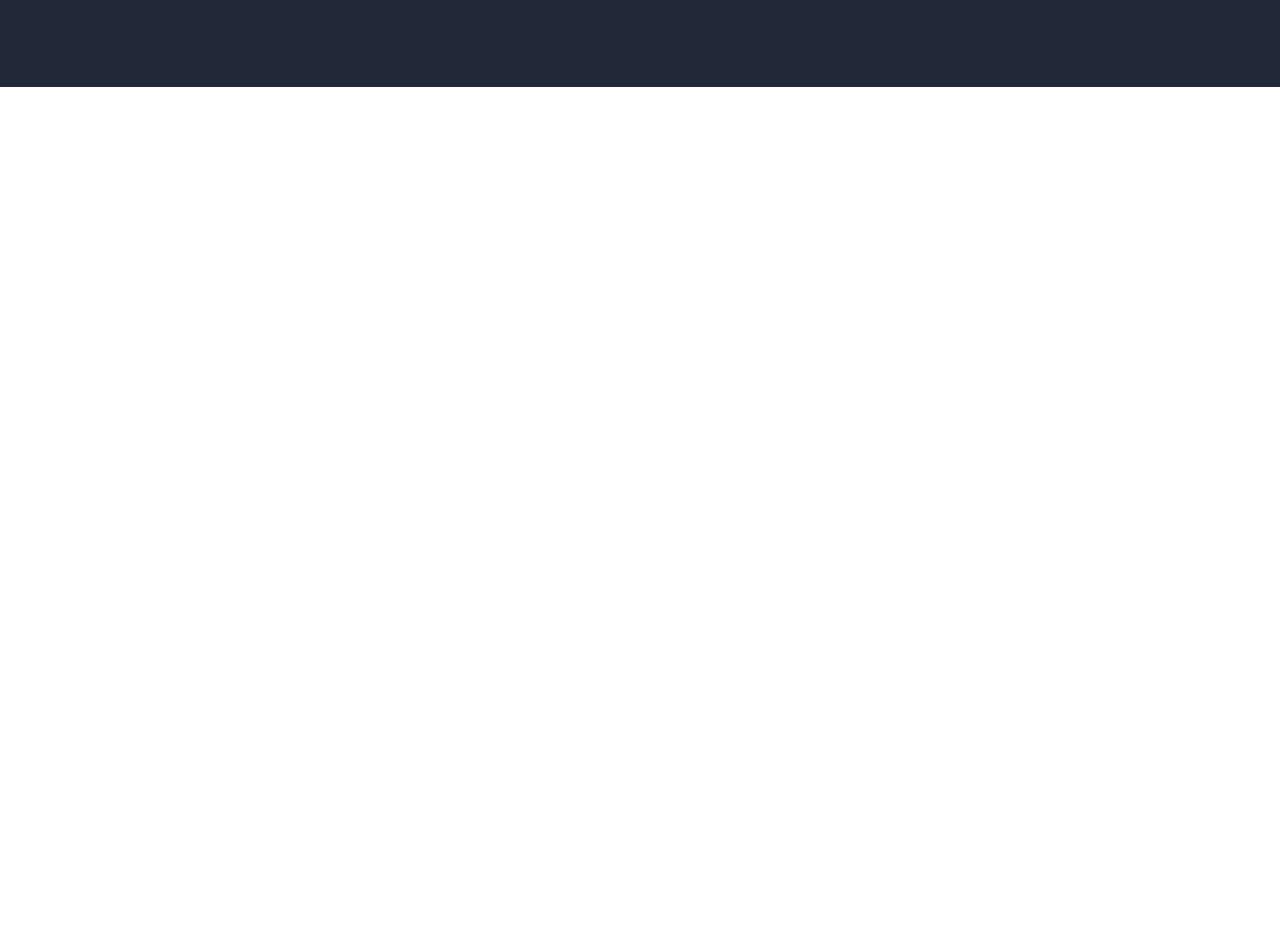
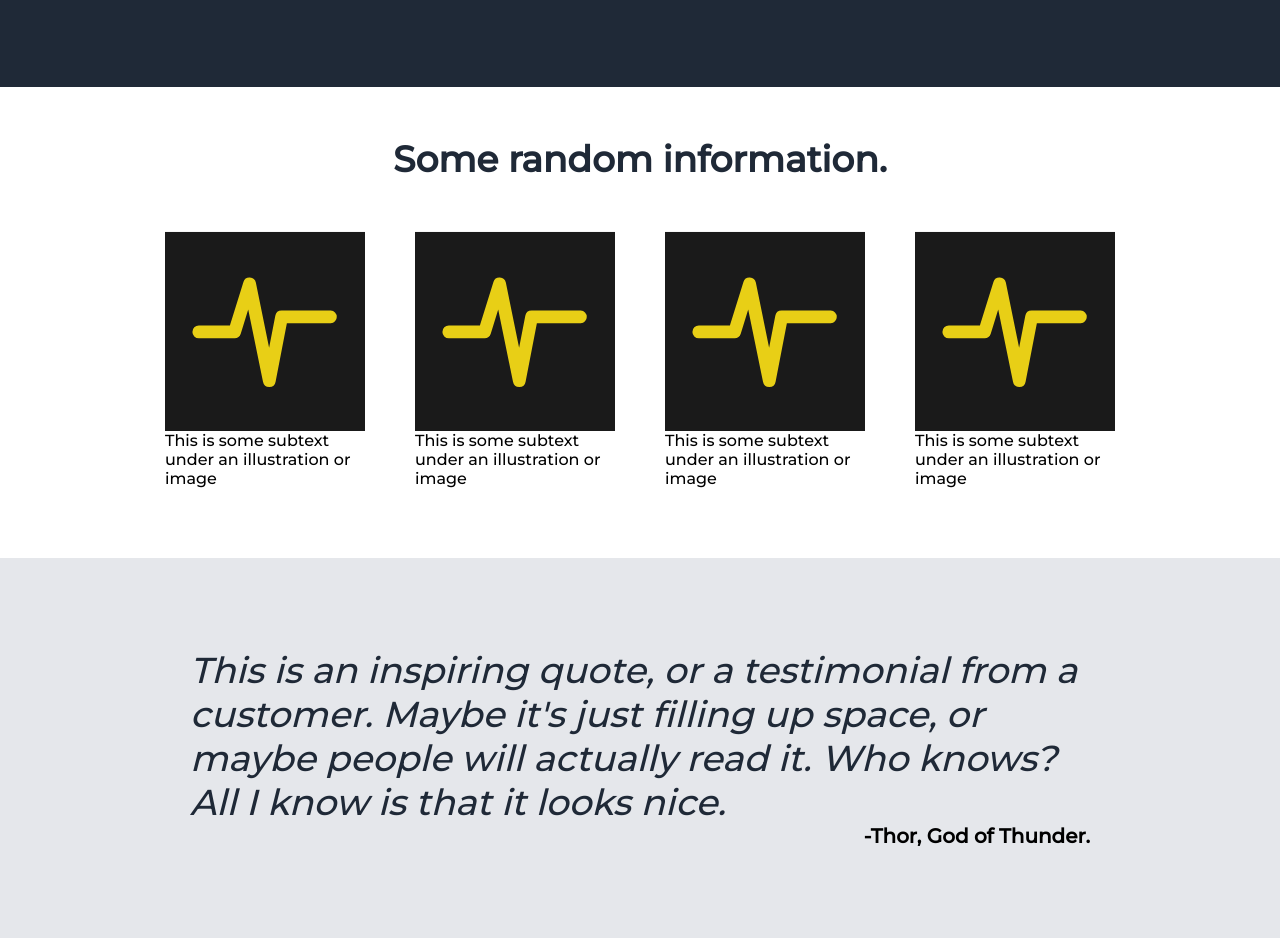
Before and after one commit to Daniel-Prada27/Odin-First-Project, a plain HTML site: page index.html in a window 1280 px wide. Shown: the part 383-1321 px from the top of the page. Before the commit the page ends 800 px from the top, so only its background shows below. Drawn offline with Linux system fonts and the light colour scheme.

Commit message:
Complete quote-section

```diff
--- a/index.html
+++ b/index.html
@@ -35,5 +35,38 @@
             </div>
 
         </div>
+        <div class="info-section">
+            <div class="info-header">Some random information.</div>
+            <div class="illustrations">
+                <div class="pairs">
+                    <img src="./images/fitness-7473345.svg" alt="image">
+                    <div class="subtext">This is some subtext under an illustration or image</div>
+                </div>
+                <div class="pairs">
+                    <img src="./images/fitness-7473345.svg" alt="image">
+                    <div class="subtext">This is some subtext under an illustration or image</div>
+                </div>
+                <div class="pairs">
+                    <img src="./images/fitness-7473345.svg" alt="image">
+                    <div class="subtext">This is some subtext under an illustration or image</div>
+                </div>
+                <div class="pairs">
+                    <img src="./images/fitness-7473345.svg" alt="image">
+                    <div class="subtext">This is some subtext under an illustration or image</div>
+                </div>
+            </div>
+        </div>
+        <div class="quote-section">
+            <div class="quote-container">
+                <div class="quote">
+                    This is an inspiring quote, or a testimonial from a customer. Maybe it's just filling up space,
+                    or maybe people will actually read it. Who knows? All I know is that it looks nice.
+                </div>
+                <div class="author">
+                    -Thor, God of Thunder.
+                </div>
+
+            </div>
+        </div>
     </body>
 </html>
--- a/style/styles.css
+++ b/style/styles.css
@@ -82,3 +82,60 @@ button:hover {
     font-size: 18px;
     color: #f9faf8;
 }
+
+.info-section {
+    display: flex;
+    flex-direction: column;
+    align-items: center;
+    padding-top: 50px;
+    padding-bottom: 70px;
+}
+
+.info-header {
+    font-size: 36px;
+    font-weight: bolder;
+    color: #1f2937;
+}
+
+.illustrations {
+    display: flex;
+    gap: 50px;
+    padding-top: 50px;
+}
+
+.pairs {
+    display: flex;
+    flex-direction: column;
+}
+.pairs img {
+    width: 200px;
+    height: auto;
+}
+
+.pairs .subtext {
+    max-width: 200px;
+    word-wrap: break-word;
+}
+
+.quote-section {
+    display: flex;
+    justify-content: center;
+    padding: 90px;
+    background-color: #E5E7EB;
+}
+
+.quote {
+    color: #1f2937;
+    max-width: 900px;
+    font-size: 36px;
+    font-weight: lighter;
+    font-style: italic;
+}
+
+.author {
+    display: flex;
+    flex-direction: row-reverse;
+    align-self: flex-end;
+    font-weight: bold;
+    font-size: 20px;
+}
```
Also changed, not shown: images/fitness-7473345.svg (added).
